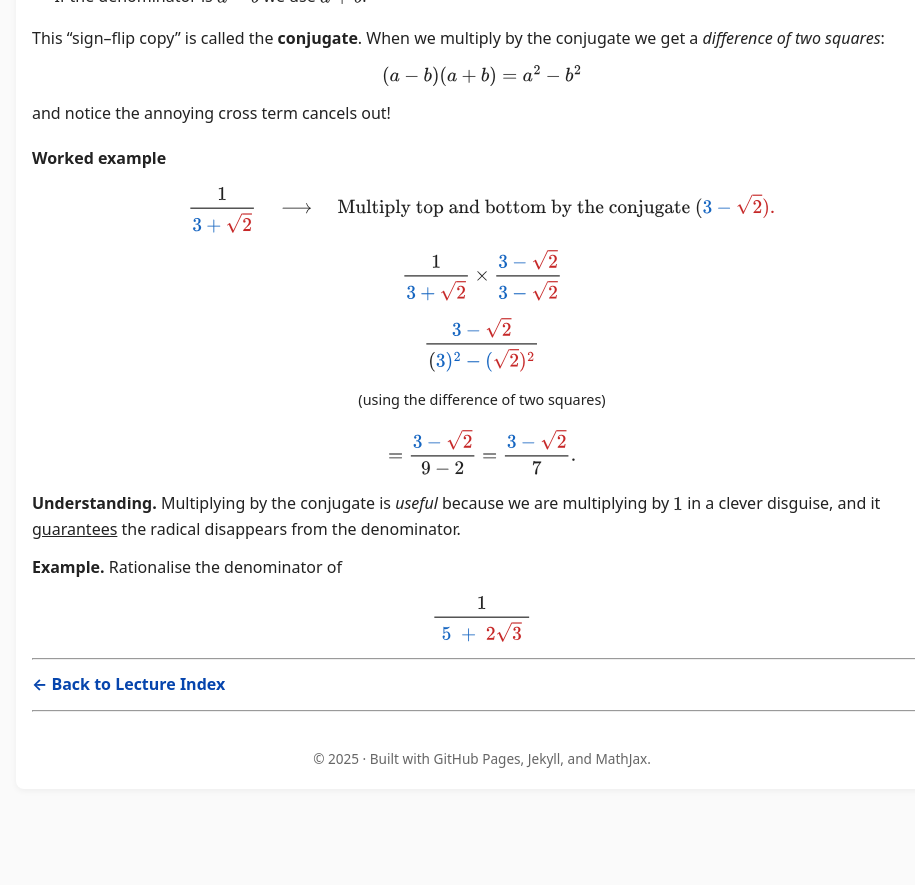
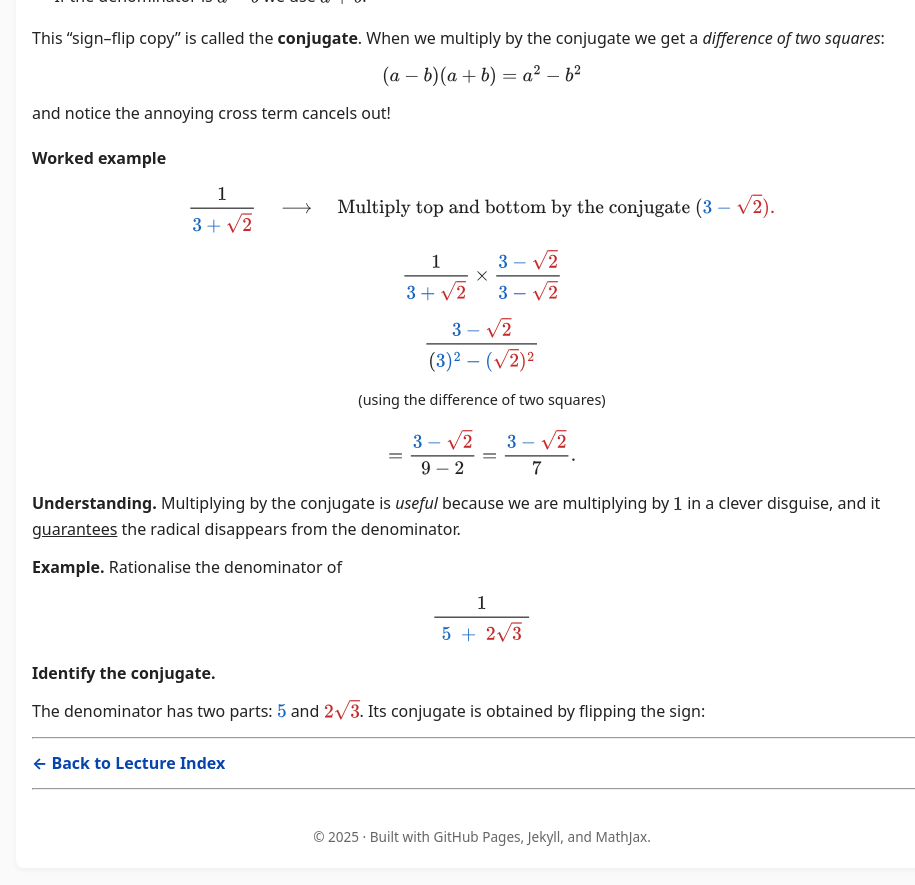
Before and after one commit to SaleemKamaludin/SaleemKamaludin.github.io, a Jekyll site: the page built from courses/math-1115/lecture-notes/lecture3.md, in a window 1280 px wide and 900 px high, scrolled down 5016 px. Shown: the top 885 px of the window, without its empty margins (158-1073 px from the left). Built offline with Jekyll 4.4.1, drawn with Linux system fonts in a browser that asks for light colours; before the commit the page ends 5837 px from its top, so only the background shows below that.

Commit message:
Update lecture3.md

```diff
--- a/courses/math-1115/lecture-notes/lecture3.md
+++ b/courses/math-1115/lecture-notes/lecture3.md
@@ -790,7 +790,12 @@ To ensure consistency, these operations must be performed in a **specific order*
 
 
 
-
+<p style="margin-top:1.2rem; font-weight:600;">Identify the conjugate.</p>
+<p>
+  The denominator has two parts:
+  \(\color{#1565c0}{5}\) and \(\color{#c62828}{2\sqrt{3}}\).
+  Its conjugate is obtained by flipping the sign:
+</p>
 
 
 
```
